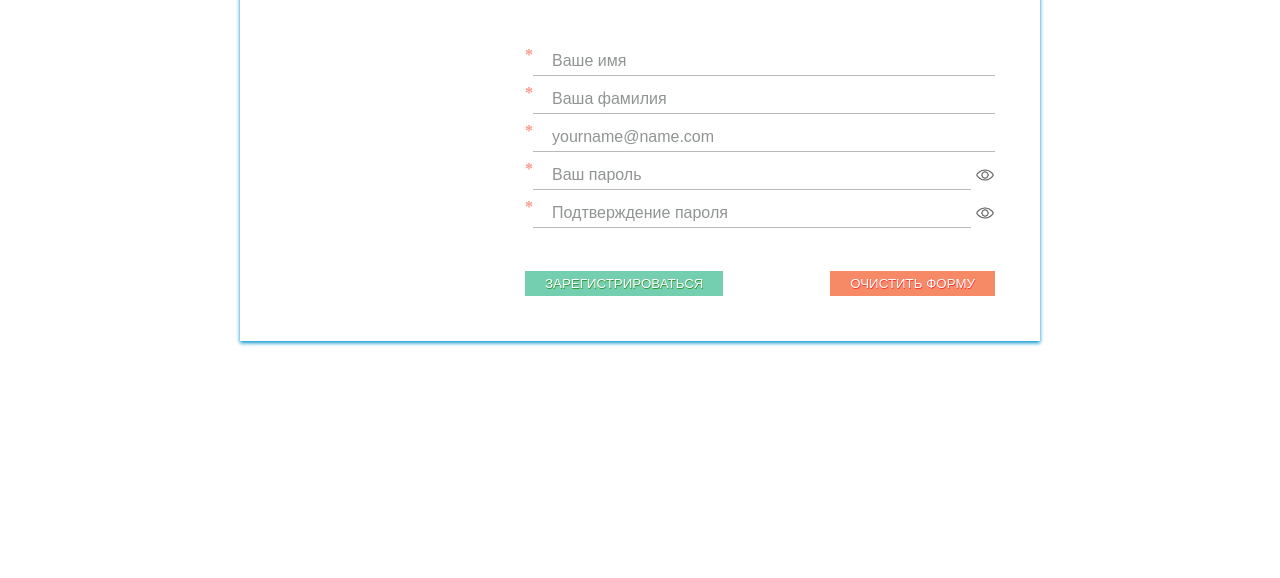
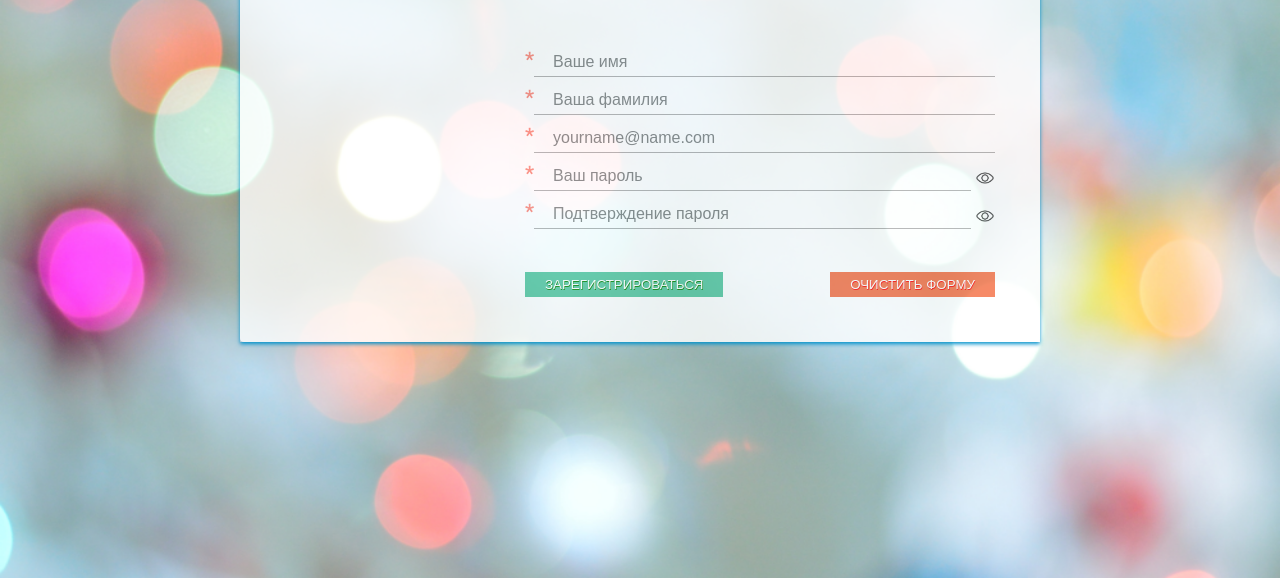
Before and after one commit to redaktorscha/task-5, a plain HTML site: page index.html in a window 1280 px wide. Shown: the part 222-800 px from the top of the page. Drawn offline with Linux system fonts and the light colour scheme.

Commit message:
cover pic fixed

```diff
--- a/index.html
+++ b/index.html
@@ -8,8 +8,6 @@
     <meta name="viewport" content="width=device-width, initial-scale=1, shrink-to-ﬁt=no">
     <link rel="stylesheet" href="./styles/main.css">
 </head>
-
-<body>
 
 <body>
     <div id='wrapper' class="wrapper">
@@ -32,8 +30,8 @@
                 <h1 class='header'>Регистрация</h1>
                 <p class='text'>Пожалуйста, заполните<br>Поля, отмеченные (<span class='star'>*</span>), являются
                     обязательными<br>Пароль: 8 и больше знаков, содержит минимум 1 прописную букву, цифру и символ</p>
-                    <div class='input-box'><label for="firstname" class='asterisk'></label><input type="text"
-                            placeholder="Ваше имя" class='input' name="firstname" autocomplete="off" required />
+                <div class='input-box'><label for="firstname" class='asterisk'></label><input type="text" placeholder="Ваше имя"
+                        class='input' name="firstname" autocomplete="off" required />
                 </div>
                 <div class='input-box'><label for="surname" class='asterisk'></label><input type="text" class='input'
                         placeholder="Ваша фамилия" name="surname" autocomplete="off" required />
--- a/styles/main.css
+++ b/styles/main.css
@@ -6,7 +6,6 @@
         url("../font/Roboto-Regular.ttf") format("truetype");
 }
 
-;
 
 body {
     margin: 0;
@@ -16,7 +15,7 @@ body {
     color: #222;
     font-family: "Roboto", sans-serif;
     font-weight: 300;
-    background-image: url("../img/backgr.jpg");
+    background-image: url(../img/backgr1.png);
     background-repeat: no-repeat;
     background-size: cover;
 }
```
Also changed, not shown: img/backgr1.png (added), 1 other file. Lines whose indentation alone changed are shown as unchanged.
